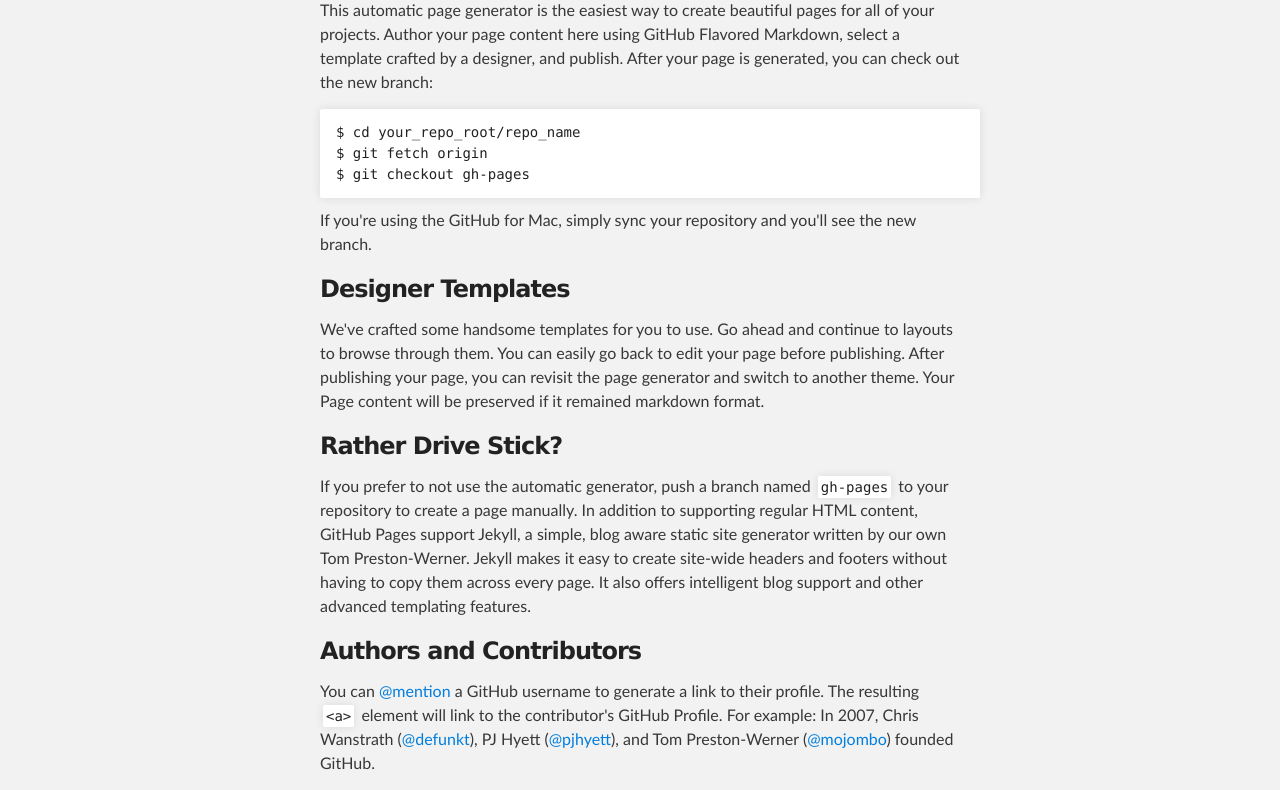
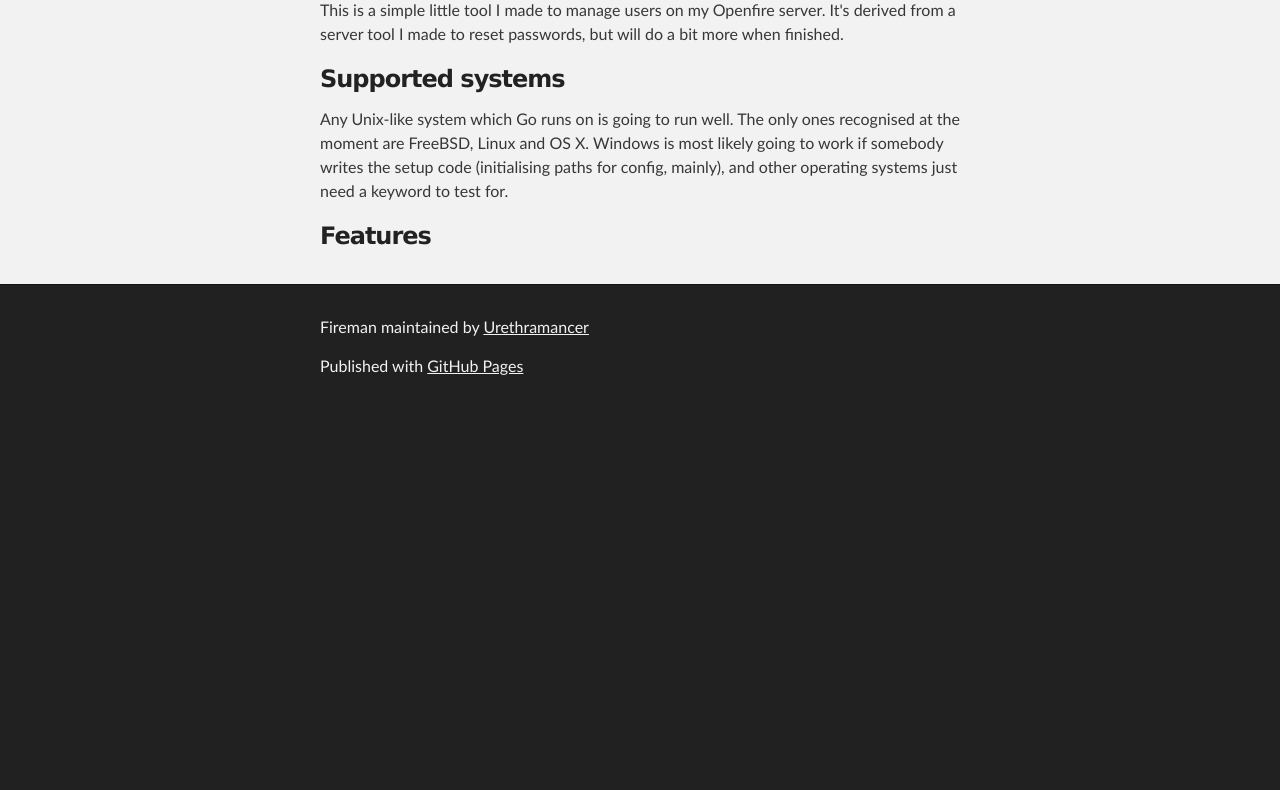
Before and after one commit to Urethramancer/fireman, a plain HTML site: page index.html in a window 1280 px wide. Shown: the part 344-1134 px from the top of the page. After the commit the page ends 800 px from the top, so only its background shows below. Drawn offline with Linux system fonts and the light colour scheme.

```diff
--- a/index.html
+++ b/index.html
@@ -32,36 +32,20 @@
     <div id="main_content_wrap" class="outer">
       <section id="main_content" class="inner">
         <h3>
-<a id="welcome-to-github-pages" class="anchor" href="#welcome-to-github-pages" aria-hidden="true"><span class="octicon octicon-link"></span></a>Welcome to GitHub Pages.</h3>
+<a id="fireman" class="anchor" href="#fireman" aria-hidden="true"><span class="octicon octicon-link"></span></a>Fireman</h3>
 
-<p>This automatic page generator is the easiest way to create beautiful pages for all of your projects. Author your page content here using GitHub Flavored Markdown, select a template crafted by a designer, and publish. After your page is generated, you can check out the new branch:</p>
-
-<pre><code>$ cd your_repo_root/repo_name
-$ git fetch origin
-$ git checkout gh-pages
-</code></pre>
-
-<p>If you're using the GitHub for Mac, simply sync your repository and you'll see the new branch.</p>
+<p>This is a simple little tool I made to manage users on my Openfire server. It's derived from a server tool I made to reset passwords,
+but will do a bit more when finished.</p>
 
 <h3>
-<a id="designer-templates" class="anchor" href="#designer-templates" aria-hidden="true"><span class="octicon octicon-link"></span></a>Designer Templates</h3>
+<a id="supported-systems" class="anchor" href="#supported-systems" aria-hidden="true"><span class="octicon octicon-link"></span></a>Supported systems</h3>
 
-<p>We've crafted some handsome templates for you to use. Go ahead and continue to layouts to browse through them. You can easily go back to edit your page before publishing. After publishing your page, you can revisit the page generator and switch to another theme. Your Page content will be preserved if it remained markdown format.</p>
+<p>Any Unix-like system which Go runs on is going to run well. The only ones recognised at the moment are FreeBSD, Linux and OS X.
+Windows is most likely going to work if somebody writes the setup code (initialising paths for config, mainly), and other
+operating systems just need a keyword to test for.</p>
 
 <h3>
-<a id="rather-drive-stick" class="anchor" href="#rather-drive-stick" aria-hidden="true"><span class="octicon octicon-link"></span></a>Rather Drive Stick?</h3>
-
-<p>If you prefer to not use the automatic generator, push a branch named <code>gh-pages</code> to your repository to create a page manually. In addition to supporting regular HTML content, GitHub Pages support Jekyll, a simple, blog aware static site generator written by our own Tom Preston-Werner. Jekyll makes it easy to create site-wide headers and footers without having to copy them across every page. It also offers intelligent blog support and other advanced templating features.</p>
-
-<h3>
-<a id="authors-and-contributors" class="anchor" href="#authors-and-contributors" aria-hidden="true"><span class="octicon octicon-link"></span></a>Authors and Contributors</h3>
-
-<p>You can <a href="https://github.com/blog/821" class="user-mention">@mention</a> a GitHub username to generate a link to their profile. The resulting <code>&lt;a&gt;</code> element will link to the contributor's GitHub Profile. For example: In 2007, Chris Wanstrath (<a href="https://github.com/defunkt" class="user-mention">@defunkt</a>), PJ Hyett (<a href="https://github.com/pjhyett" class="user-mention">@pjhyett</a>), and Tom Preston-Werner (<a href="https://github.com/mojombo" class="user-mention">@mojombo</a>) founded GitHub.</p>
-
-<h3>
-<a id="support-or-contact" class="anchor" href="#support-or-contact" aria-hidden="true"><span class="octicon octicon-link"></span></a>Support or Contact</h3>
-
-<p>Having trouble with Pages? Check out the documentation at <a href="https://help.github.com/pages">https://help.github.com/pages</a> or contact <a href="mailto:support@github.com">support@github.com</a> and we’ll help you sort it out.</p>
+<a id="features" class="anchor" href="#features" aria-hidden="true"><span class="octicon octicon-link"></span></a>Features</h3>
       </section>
     </div>
 
```
Also changed, not shown: params.json (+1 -1 lines).
